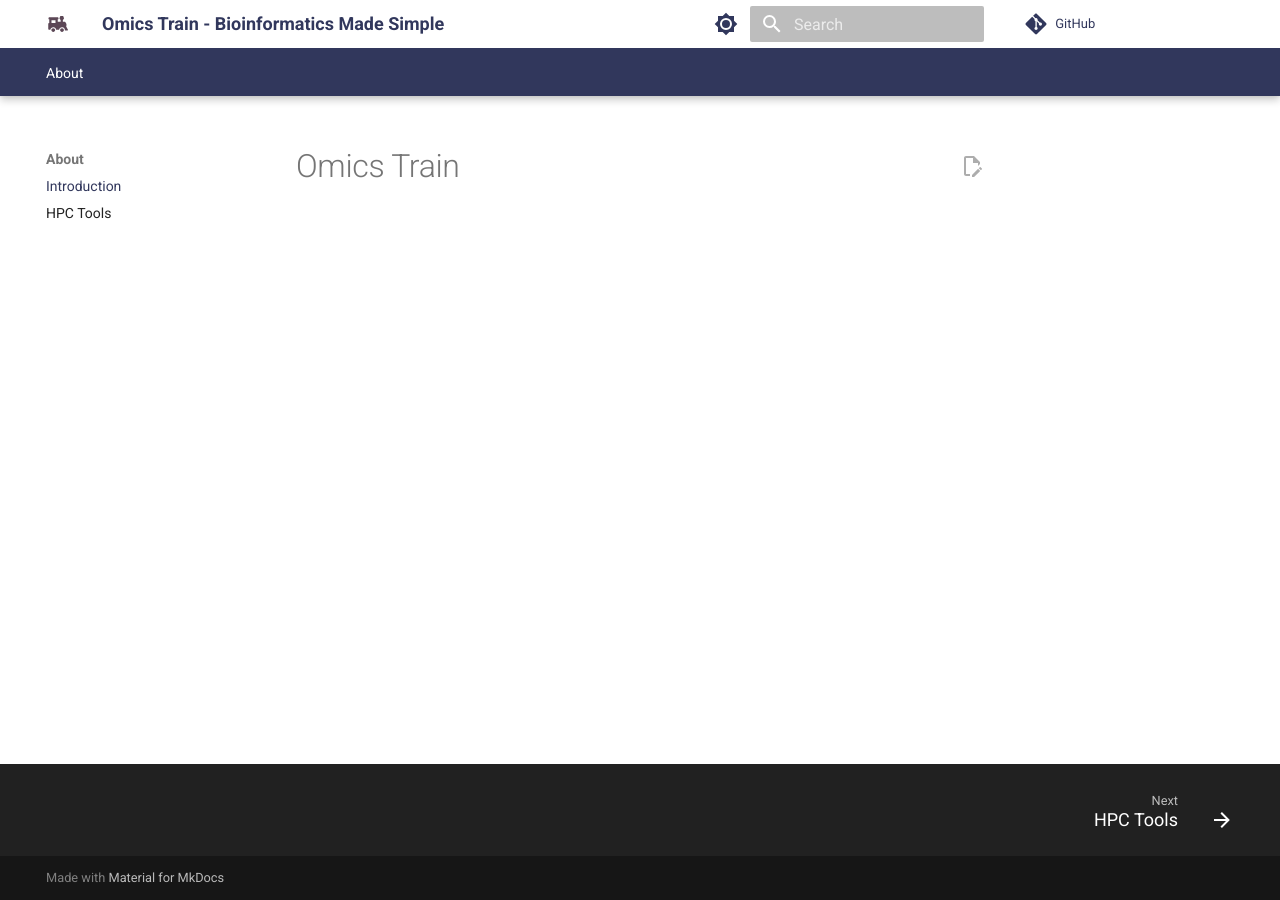
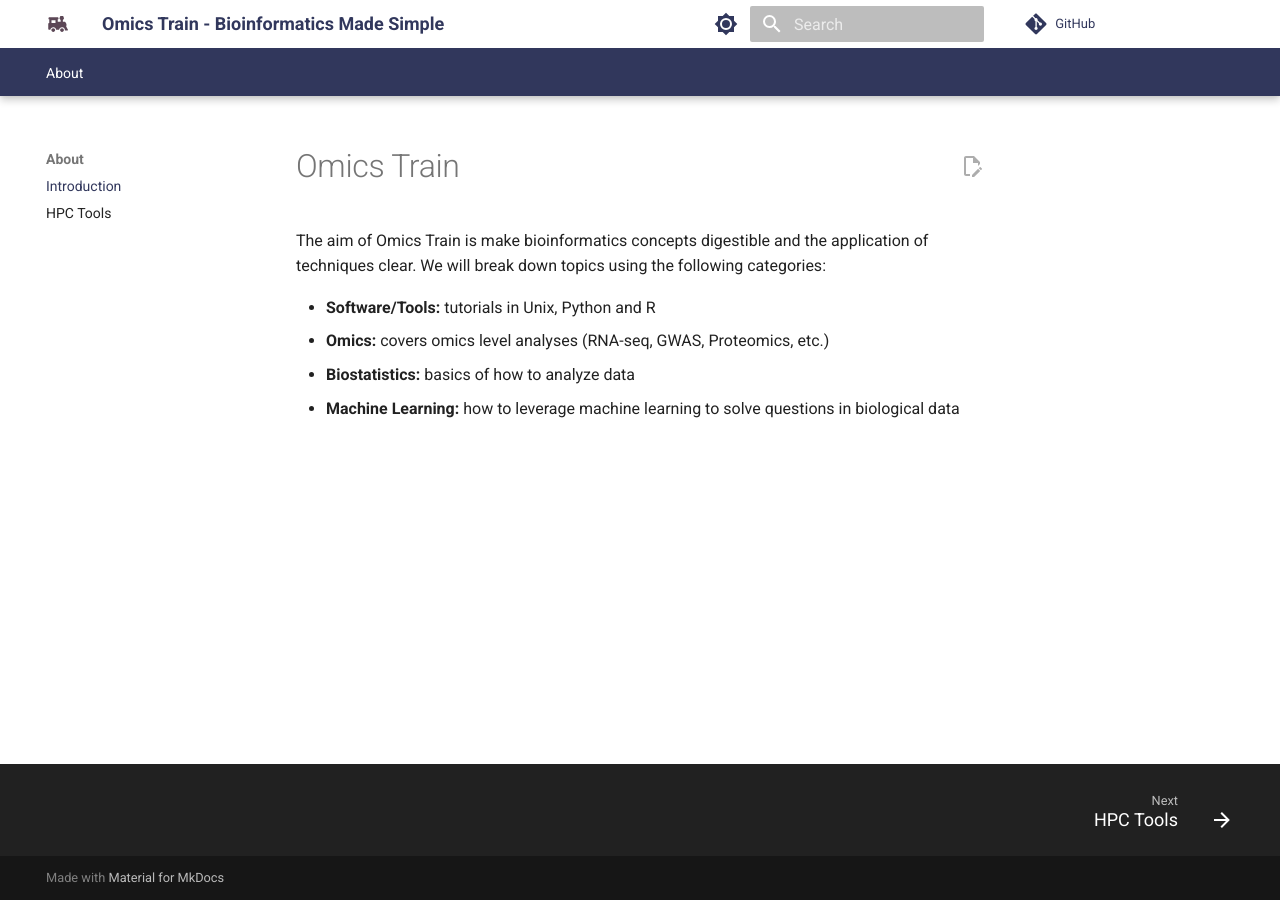
Before and after one commit to comp-tox-jhu/CompToxLab, an MkDocs documentation site: the page built from docs/index.md, in a window 1280 px wide. Built offline with MkDocs 1.6.1 and Material for MkDocs 9.7.7, drawn with Linux system fonts in a browser that asks for light colours; comment, search, counter and statistics services are not loaded.

Commit message:
Update index.md

```diff
--- a/docs/index.md
+++ b/docs/index.md
@@ -1 +1,8 @@
 # Omics Train
+
+The aim of Omics Train is make bioinformatics concepts digestible and the application of techniques clear. We will break down topics using the following categories:
+
+- **Software/Tools:** tutorials in Unix, Python and R
+- **Omics:** covers omics level analyses (RNA-seq, GWAS, Proteomics, etc.)
+- **Biostatistics:** basics of how to analyze data
+- **Machine Learning:** how to leverage machine learning to solve questions in biological data
```
